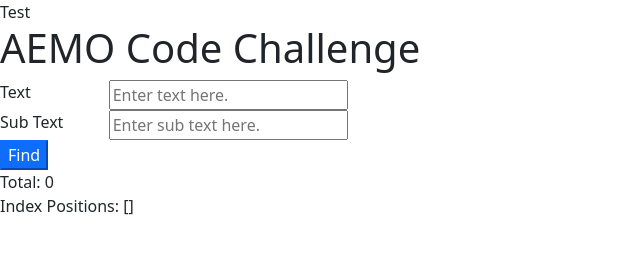
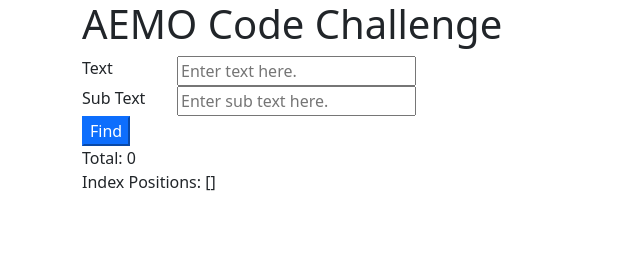
Before and after one commit to csharpguy76/AEMOCodeChallenge, a plain HTML site: page AEMO.Web.Client/wwwroot/index.html in a window 1280 px wide. Shown: the whole page, without its empty margins (0-640 px from the left). Drawn offline with Linux system fonts and the light colour scheme.

Commit message:
Remove some text

```diff
--- a/AEMO.Web.Client/wwwroot/index.html
+++ b/AEMO.Web.Client/wwwroot/index.html
@@ -10,8 +10,8 @@
     <title>AEMO Code Challenge</title>
 </head>
 <body>
-    <div ng-controller="aemoController">
-        Test
+<div ng-controller="aemoController">
+    <div class="container">
         <div class="row">
             <h1>AEMO Code Challenge</h1>
         </div>
@@ -34,6 +34,8 @@
         </div>
     </div>
 
+</div>
+
 
 </body>
 </html>
```
